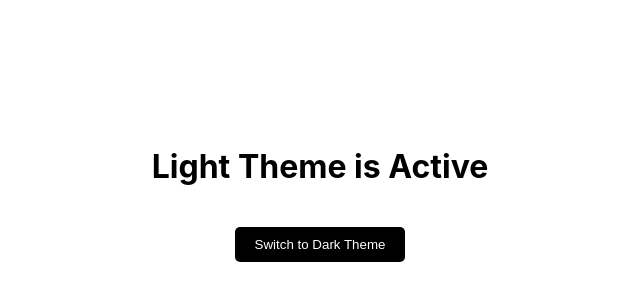
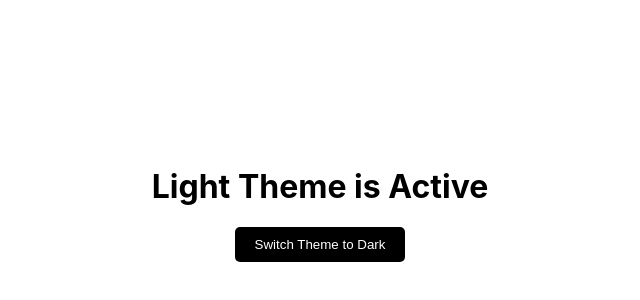
Before and after one commit to Naveed69/50-Day-challenge, a React (Create React App) app in the folder Project-37/theme-switcher/: page / in a window 1280 px wide. Shown: the part 196-496 px from the top of the page, without its empty margins (320-960 px from the left). Built offline with nearby package versions, Linux system fonts and the light colour scheme.

Commit message:
completed

```diff
--- a/Project-37/theme-switcher/src/App.js
+++ b/Project-37/theme-switcher/src/App.js
@@ -1,31 +1,23 @@
 import "./App.css";
-import { DisplayTogller } from "./components/Display";
-import { ThemeProvider, UseTheme } from "./ContextApi/ThemeContext/ThemeContex";
-
-const Content = () => {
-  const { theme } = UseTheme();
+import { Display } from "./components/Display";
+import { UseThemeContext } from "./ContextApi/ThemeContext/ThemeContex";
+function App() {
+  const { theme } = UseThemeContext();
   return (
     <div
       style={{
-        backgroundColor: theme === "Light" ? "white" : "black",
+        background: theme === "Light" ? "white" : "black",
         color: theme === "Light" ? "black" : "white",
         minHeight: "100vh",
         display: "flex",
+        justifyContent: "center",
+        alignItems: "center",
         flexDirection: "column",
-        alignItems: "center",
-        justifyContent: "center",
       }}
     >
-      <h1>{theme === "Light" ? "Light Theme" : "Dark Theme"} is Active</h1>
-      <DisplayTogller />
+      <h1>{theme === "Light" ? "Light" : "Dark"} Theme is Active</h1>
+      <Display />
     </div>
-  );
-};
-function App() {
-  return (
-    <ThemeProvider>
-      <Content />
-    </ThemeProvider>
   );
 }
 
--- a/Project-37/theme-switcher/src/ContextApi/ThemeContext/ThemeContex.jsx
+++ b/Project-37/theme-switcher/src/ContextApi/ThemeContext/ThemeContex.jsx
@@ -1,17 +1,17 @@
-import { createContext, useContext, useState } from "react";
+import { useContext, createContext, useState } from "react";
 
-export const ThemeContext = createContext(null);
+const ThemeContext = createContext(null);
 
 export const ThemeProvider = (props) => {
   const [theme, setTheme] = useState("Light");
   return (
-    <ThemeContext.Provider value={{ theme, setTheme, name: "naveed" }}>
+    <ThemeContext.Provider value={{ theme, setTheme }}>
       {props.children}
     </ThemeContext.Provider>
   );
 };
 
-export const UseTheme = () => {
-  const theme = useContext(ThemeContext);
-  return theme;
+export const UseThemeContext = () => {
+  const useTheme = useContext(ThemeContext);
+  return useTheme;
 };
--- a/Project-37/theme-switcher/src/components/Display.jsx
+++ b/Project-37/theme-switcher/src/components/Display.jsx
@@ -1,28 +1,20 @@
-import { UseTheme } from "../ContextApi/ThemeContext/ThemeContex";
-const DisplayTogller = () => {
-  const useTheme = UseTheme();
-  const toggalTheme = () => {
-    useTheme.setTheme(useTheme.theme === "Light" ? "Dark" : "Light");
-  };
+import { UseThemeContext } from "../ContextApi/ThemeContext/ThemeContex";
+
+export const Display = () => {
+  const { theme, setTheme } = UseThemeContext();
   return (
-    <>
     <button
-        type="button"
-        onClick={toggalTheme}
       style={{
-          padding: "10px 20px",
-          margin: "20px",
-          cursor: "pointer",
-          backgroundColor: useTheme.theme === "Light" ? "black" : "white",
-          color: useTheme.theme === "Light" ? "white" : "black",
         border: "none",
         borderRadius: "5px",
+        padding: "10px 20px",
+        cursor: "pointer",
+        background: theme === "Light" ? "black" : "white",
+        color: theme === "Light" ? "white" : "black",
       }}
+      onClick={() => setTheme(theme === "Light" ? "Dark" : "Light")}
     >
-        Switch to {useTheme.theme === "Light" ? "Dark" : "Light"} Theme
+      Switch Theme to {theme === "Light" ? "Dark" : "Light"}
     </button>
-    </>
   );
 };
-
-export { DisplayTogller };
--- a/Project-37/theme-switcher/src/index.js
+++ b/Project-37/theme-switcher/src/index.js
@@ -1,13 +1,16 @@
-import React from 'react';
-import ReactDOM from 'react-dom/client';
-import './index.css';
-import App from './App';
-import reportWebVitals from './reportWebVitals';
+import React from "react";
+import ReactDOM from "react-dom/client";
+import "./index.css";
+import App from "./App";
+import reportWebVitals from "./reportWebVitals";
+import { ThemeProvider } from "./ContextApi/ThemeContext/ThemeContex";
 
-const root = ReactDOM.createRoot(document.getElementById('root'));
+const root = ReactDOM.createRoot(document.getElementById("root"));
 root.render(
   <React.StrictMode>
-    <App />
+    <ThemeProvider>
+      <App />
+    </ThemeProvider>
   </React.StrictMode>
 );
 
```
Lines whose indentation alone changed are shown as unchanged.
